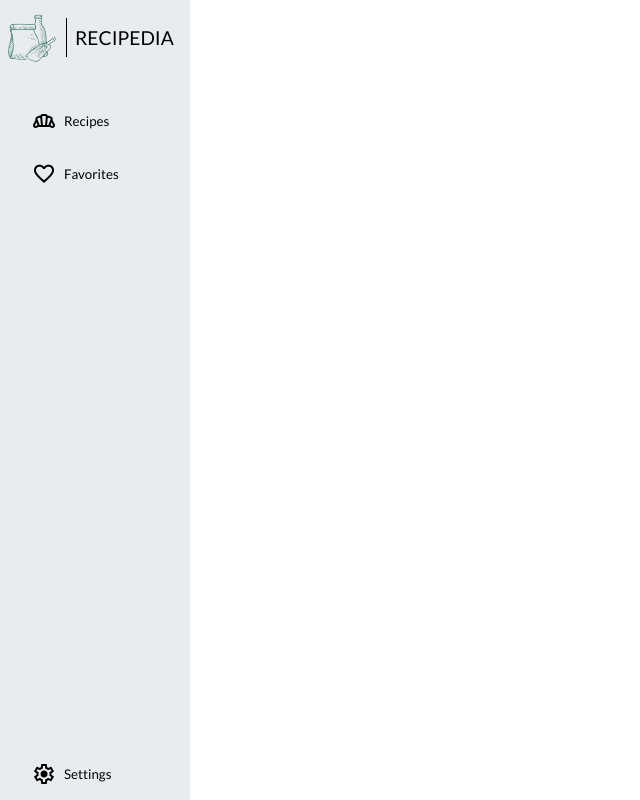
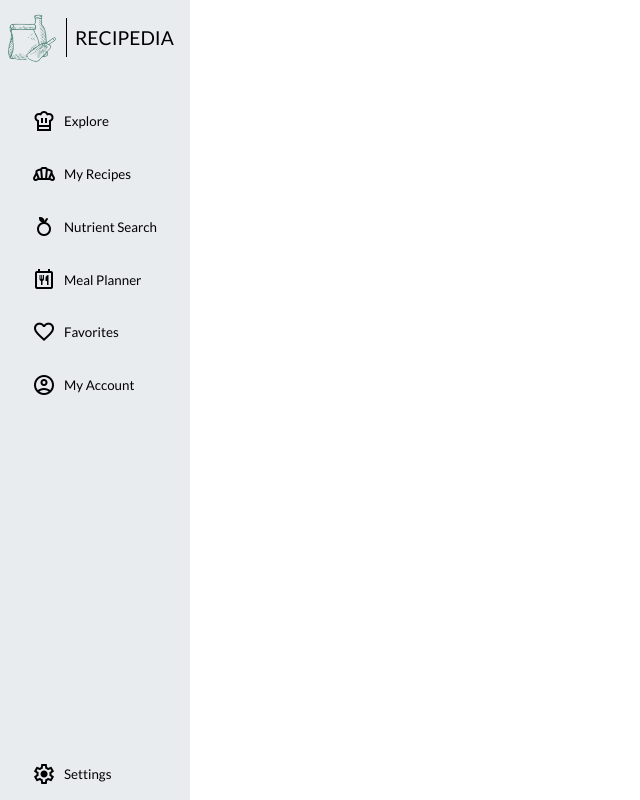
Before and after one commit to Krkeek/Recipedia, an Angular app: page /homePage in a window 1280 px wide. Shown: the whole page, without its empty margins (0-640 px from the left). Built offline with nearby package versions, Linux system fonts and the light colour scheme.

Commit message:
Add Navigation Points

```diff
--- a/src/app/core/constants/NAVIGATION_POINTS.ts
+++ b/src/app/core/constants/NAVIGATION_POINTS.ts
@@ -3,15 +3,40 @@ import { NavigationPoint } from '../interfaces/NavigationPoint';
 
 export const NAVIGATION_POINTS: NavigationPoint[] = [
   {
-    label: SidePanelNavigator.Recipes,
+    label: SidePanelNavigator.Explore,
+    iconName: 'chef_hat',
+    disabled: false,
+  },
+  {
+    label: SidePanelNavigator.MyRecipes,
     iconName: 'bakery_dining',
+    disabled: false,
+  },
+
+  {
+    label: SidePanelNavigator.Settings,
+    iconName: 'settings',
+    disabled: false,
+  },
+
+  {
+    label: SidePanelNavigator.NutrientSearch,
+    iconName: 'nutrition',
+    disabled: false,
+  },
+  {
+    label: SidePanelNavigator.MealPlanner,
+    iconName: 'calendar_meal',
+    disabled: false,
   },
   {
     label: SidePanelNavigator.Favorites,
     iconName: 'favorite',
+    disabled: false,
   },
   {
-    label: SidePanelNavigator.Settings,
-    iconName: 'settings',
+    label: SidePanelNavigator.MyAccount,
+    iconName: 'account_circle',
+    disabled: false,
   },
 ];
--- a/src/app/core/enums/SidePanelNavigator.ts
+++ b/src/app/core/enums/SidePanelNavigator.ts
@@ -1,5 +1,9 @@
 export enum SidePanelNavigator {
-  Recipes = 'Recipes',
+  Explore = 'Explore',
+  MyRecipes = 'My Recipes',
   Favorites = 'Favorites',
   Settings = 'Settings',
+  MealPlanner = 'Meal Planner',
+  NutrientSearch = 'Nutrient Search',
+  MyAccount = 'My Account',
 }
--- a/src/app/core/interfaces/NavigationPoint.ts
+++ b/src/app/core/interfaces/NavigationPoint.ts
@@ -3,4 +3,5 @@ import { SidePanelNavigator } from '../enums/SidePanelNavigator';
 export interface NavigationPoint {
   label: SidePanelNavigator;
   iconName: string;
+  disabled: boolean;
 }
--- a/src/app/shared/components/side-panel/side-panel-button/side-panel-button.html
+++ b/src/app/shared/components/side-panel/side-panel-button/side-panel-button.html
@@ -2,6 +2,7 @@
   [class]="
     'button ' + (navigationPoint().label === SidePanelNavigator.Settings ? 'last-element' : '')
   "
+  [disabled]="navigationPoint().disabled"
 >
   <span class="material-symbols-outlined icon">
     {{ navigationPoint().iconName }}
```
